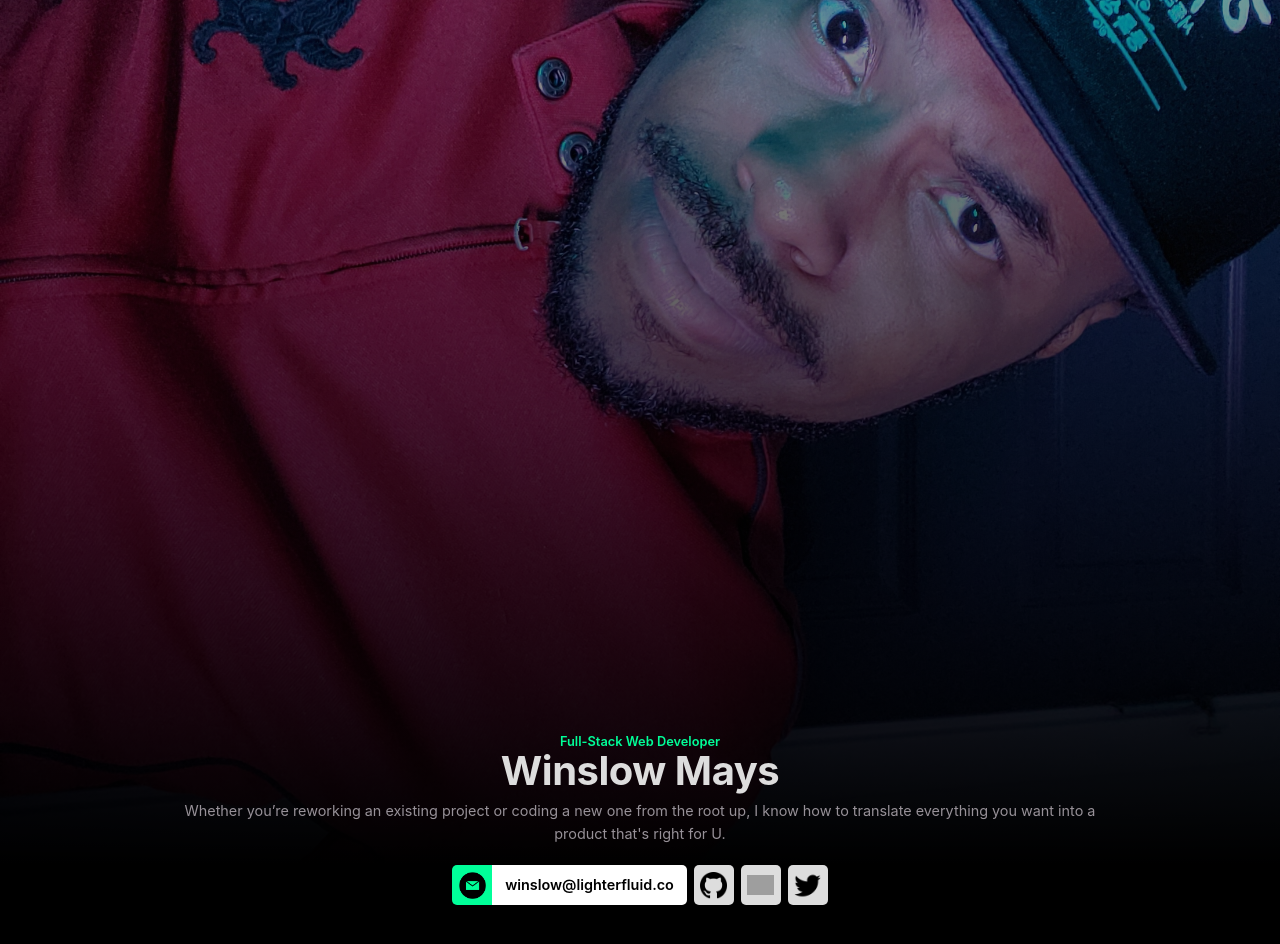
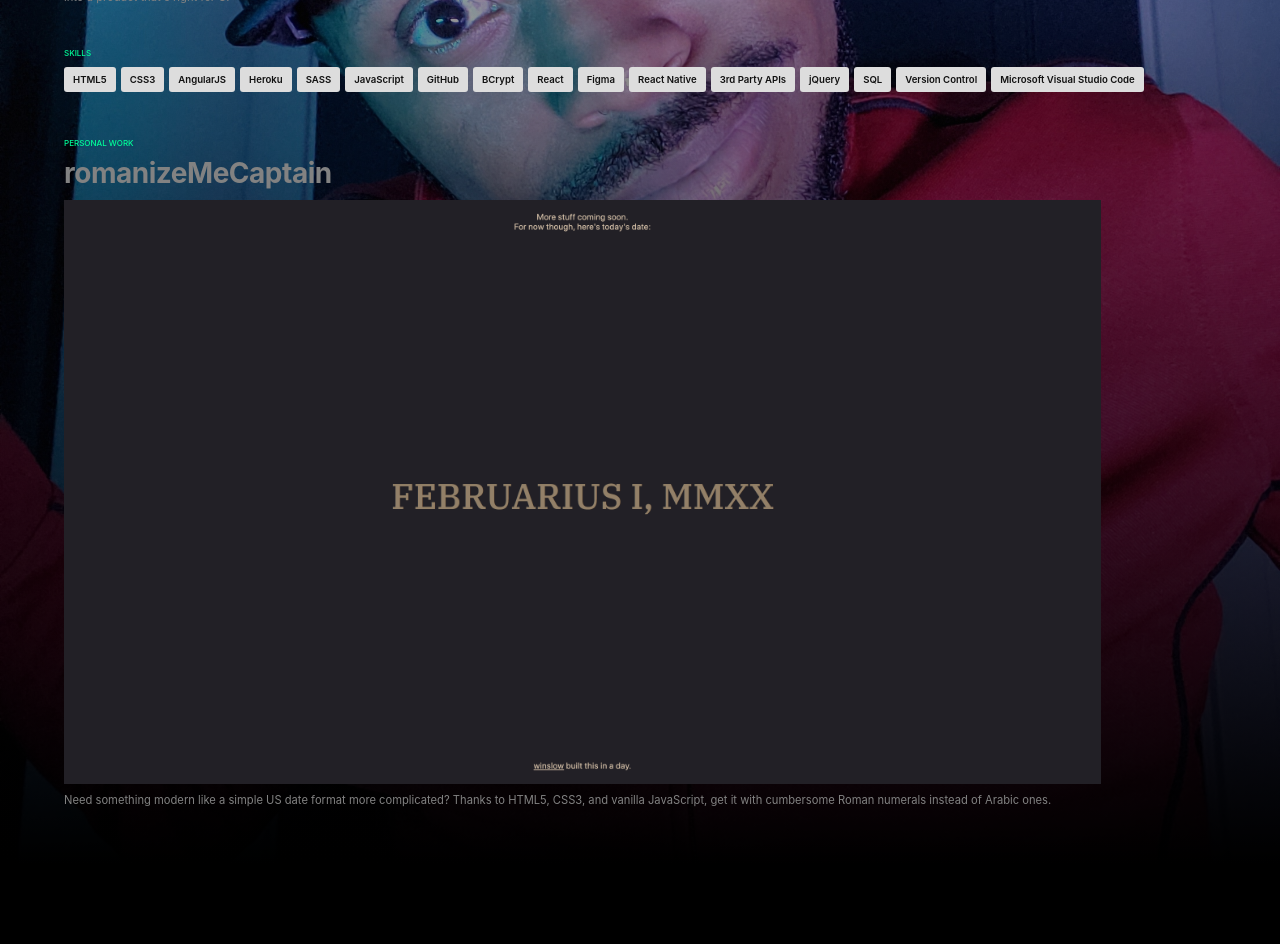
Before and after one commit to winslowdev/lighterfluid, a React (Create React App) app: page /profiles/winslow-mays in a window 1280 px wide. Shown: the part 460-1404 px from the top of the page. Before the commit the page ends 1365 px from the top, so only its background shows below. Built offline with nearby package versions, Linux system fonts and the light colour scheme; grey boxes are pictures that could not be loaded.

Commit message:
added ghost input to name

```diff
--- a/src/App.js
+++ b/src/App.js
@@ -34,7 +34,7 @@ export default class App extends Component {
                 developers: 'Developers & designers',
                 home: 'Captain Planet—he\'s our hero. Gonna take pollution down to zero.',
                 login: 'Developer login',
-                projects: 'Collaborations',
+                projects: 'Collaborative work',
                 skills: 'Stacks, languages & frameworks'
             },
         }
--- a/src/css/index.css
+++ b/src/css/index.css
@@ -130,7 +130,7 @@ footer {
     height: 100%;
     position: fixed;
     padding-top: 40px;
-    z-index: 100;
+    z-index: 9998;
     width: 100%;
 }
 
@@ -436,66 +436,59 @@ button {
     align-items: flex-start;
 }
 
-.profile-head {
-    -webkit-transform: rotate(90deg);
-    -moz-transform: rotate(90deg);
-    -ms-transform: rotate(90deg);
-    -o-transform: rotate(90deg);
-    transform: rotate(90deg);
+
+/* =========================== USER PROFILE */
+/* =========================== USER PROFILE */
+
+.user-profile {
     width: 100%;
 }
 
-
-
-
-
 .profile-cover {
     background-image: linear-gradient(to top, #000000, rgb(18, 18, 18, 0.12));
-    height: 100%;
     position: relative;
-    transform: rotate(-90deg);
-    width: 100%;
-    z-index: 8888;
+    z-index: 100;
+}
+
+.profile-data {
+    align-items: center;
     display: flex;
     flex-direction: column;
-    justify-content: flex-end;
-    align-items: center;
+    height: 100%;
+    justify-content: flex-start;
+    margin: 0 auto;
+    position: relative;
+    top: 200px;
+    width: 90%;
+    z-index: 150;
 }
 
-.profile-info {
+.data-header {
+    align-items: center;
     display: flex;
     flex-direction: column;
-    justify-content: space-around;
-    align-items: center;
-    position: relative;
-    bottom: -75px;
+    justify-content: flex-start;
+    margin-bottom: 50px;
 }
 
-.profile-cover h1 {
-    font-weight: 700;
-    margin-bottom: 10px;
-}
-
-.profile-title {
+.user-designation {
     color: var(--mint);
     font-size: 0.8rem;
     font-weight: 600;
 }
 
-.profile-brand {
-    font-size: 0.7rem;
-    text-align: center;
-    width: 88%;
-    margin: 0 auto;
-    color: #979198;
+.user-name {
+    font-weight: 700;
+    margin-bottom: 10px;
 }
 
-.social-info {
-    margin-top: 20px;
+
+.user-contacts {
+    align-items: flex-start;
     display: flex;
     flex-direction: row;
     justify-content: space-evenly;
-    align-items: flex-start;
+    margin-top: 10px;
 }
 
 .team {
@@ -550,6 +543,64 @@ button {
     align-items: center;
 }
 
+
+/* ========= ABOUT ========= */
+/* ========= ABOUT ========= */
+
+.data-about, .data-skills, .data-projects {
+    margin-bottom: 40px;
+    width: 100%;
+}
+
+.data-title {
+    color: var(--mint);
+    font-size: 0.5rem;
+    font-weight: 500;
+    margin-bottom: 7px;
+    text-transform: uppercase;
+}
+
+.about-me {
+    color: var(--grey);
+}
+
+
+
+.skill-point {
+    background-color: var(--lightgrey);
+    border-radius: 3px;
+    color: var(--darkgrey);
+    font-size: 0.6rem;
+    font-weight: 600;
+    margin-bottom: 5px;
+    margin-right: 5px;
+    padding: 7px 9px;
+}
+
+.skill-point:first-of-type {
+    margin: 0;
+    margin-right: 5px;
+}
+
+.skills-grid {
+    display: flex;
+    flex-direction: row;
+    justify-content: flex-start;
+    align-items: flex-start;
+    flex-wrap: wrap;
+}
+
+.project-grid img {
+    margin-top: 10px;
+    width: 90%;
+    height: auto;
+}
+
+.project-about {
+    margin-top: 5px;
+    width: 93%;
+}
+
 @media screen and (min-width: 375px) {
     .profile-info {
         bottom: -50px;
@@ -596,3 +647,26 @@ button {
         font-size: 0.9rem;
     }
 }
+
+
+/* ----------- EXPERIMENTAL INPUTS */
+/* ----------- EXPERIMENTAL INPUTS */
+
+.hidden {
+    display: none;
+}
+
+.ghost-name {
+    background-color: #00000000;
+    border-radius: 0;
+    color: var(--lightgrey);
+    font-weight: 700;
+    letter-spacing: -0.03rem;
+    padding-bottom: 10px;
+    text-align: center;
+    width: 100%;
+}
+
+.ghost-name::placeholder {
+    opacity: 1
+}
--- a/src/views/Profile.js
+++ b/src/views/Profile.js
@@ -1,7 +1,7 @@
 import React, { Component } from 'react'
-import { ContactMethod } from './components/Snacks'
-import './components/Images'
-import { icons } from './components/Images'
+import { ContactMethod, SkillPoint } from './components/Snacks'
+import { icons, projects } from './components/Images'
+
 
 export class Profile extends Component {
     constructor(props) {
@@ -12,9 +12,50 @@ export class Profile extends Component {
                 isGithub: false,
                 isLinkedin: false,
                 isTwitter: false
+            },
+            ghost: {
+                isName: false
+            },
+            heights: {
+                name: ''
             }
         }
+        this.determineHeights = this.determineHeights.bind(this)
+        this.goGoGadgetGhostInput = this.goGoGadgetGhostInput.bind(this)
+        this.resizeFont = this.resizeFont.bind(this)
         this.toggleContactMethod = this.toggleContactMethod.bind(this)
+    }
+
+    determineHeights() {
+        this.setState({
+            heights: {
+                ...this.state.heights,
+                name: document.getElementById('user-name').offsetHeight
+            }
+        })
+    }
+
+    goGoGadgetGhostInput(type, userInput) {
+        if (type === "name") {
+            this.setState({
+                ghost: {
+                    ...this.state.ghost,
+                    isName: true
+                }
+            })
+        }
+    }
+
+    resizeFont(type, charNumber) {
+        const num = charNumber.length
+
+        if (num <= 12) {
+            return 2.5
+        } else if (num > 12 && num <= 20) {
+            return 1.9
+        } else if (num > 20) {
+            return 1.5
+        }
     }
 
     toggleContactMethod(method) {
@@ -61,22 +102,35 @@ export class Profile extends Component {
         }
     }
 
+    componentDidMount() {
+        this.determineHeights()
+        window.addEventListener('resize', this.determineHeights)
+    }
+
     render() {
         return (
             <React.Fragment>
-                <div className="profile-head" style={{
+                <div className="user-profile" style={{
                     backgroundImage: `url(${require('../images/users/taegeuk-heaven.jpg')})`,
                     backgroundRepeat: 'no-repeat',
                     backgroundSize: 'cover',
                     height: this.props.sizes.currentWidth + 'px',
                 }}>
-                    <div className="profile-cover">
-                        <div className="profile-info">
-                            <p className="profile-title">Full-Stack Web Developer</p>
-                            <h1>Winslow Mays</h1>
-                            <p className="profile-brand">Whether you’re reworking an existing project or coding a new one from the root up, I know how to translate everything you want into a product that's right for U.</p>
-
-                            <div className="social-info">
+                    <div className="profile-cover" style={{ height: this.props.sizes.currentWidth + 'px' }}>
+                        <div className="profile-data">
+                            <div className="data-header">
+                                <p className="user-designation">Full-Stack Web Developer</p>
+                                <input type="text" className={this.state.ghost.isName ? `ghost ghost-name` : `hidden`} placeholder="Winslow Mays" style={{
+                                    height: this.state.heights.name + 'px',
+                                    fontSize: this.resizeFont("name", "Winslow Mays") + 'rem'
+                                }} />
+                                <h1 id="user-name"
+                                    onClick={() => { this.goGoGadgetGhostInput("name", "Winslow Mays")}}
+                                    className={this.state.ghost.isName ? `hidden` : `user-name`}
+                                    style={{
+                                        fontSize: this.resizeFont("name", "Winslow Mays") + 'rem'
+                                    }}>Winslow Mays</h1>
+                                <div className="user-contacts">
                                     <ContactMethod
                                         address="winslow@lighterfluid.co"
                                         addressType="mail"
@@ -118,6 +172,43 @@ export class Profile extends Component {
                                         visible={this.state.contacts.isTwitter} />
                                 </div>
                             </div>
+
+                            <div className="data-about">
+                                <p className="data-title">About</p>
+                                <p className="about-me">Working in linguistics taught me that solving problems isn't always as easy as ABC. Whether it's reworking an existing project or coding a new one from the root up, I know how to translate everything you're looking for into a product that's right for U. </p>
+                            </div>
+
+                            <div className="data-skills">
+                                <p className="data-title">Skills</p>
+                                <div className="skills-grid">
+                                    <SkillPoint skill="HTML5" />
+                                    <SkillPoint skill="CSS3" />
+                                    <SkillPoint skill="AngularJS" />
+                                    <SkillPoint skill="Heroku" />
+                                    <SkillPoint skill="SASS" />
+                                    <SkillPoint skill="JavaScript" />
+                                    <SkillPoint skill="GitHub" />
+                                    <SkillPoint skill="BCrypt" />
+                                    <SkillPoint skill="React" />
+                                    <SkillPoint skill="Figma" />
+                                    <SkillPoint skill="React Native" />
+                                    <SkillPoint skill="3rd Party APIs" />
+                                    <SkillPoint skill="jQuery" />
+                                    <SkillPoint skill="SQL" />
+                                    <SkillPoint skill="Version Control" />
+                                    <SkillPoint skill="Microsoft Visual Studio Code" />
+                                </div>
+                            </div>
+
+                            <div className="data-projects">
+                                <p className="data-title">Personal Work</p>
+                                <div className="project-grid">
+                                    <h2>romanizeMeCaptain</h2>
+                                    <img src={projects.romanizeMeCaptain} alt="romanizeMeCaptain" />
+                                    <p className="project-about">Need something modern like a simple US date format more complicated? Thanks to HTML5, CSS3, and vanilla JavaScript, get it with cumbersome Roman numerals instead of Arabic ones.</p>
+                                </div>
+                            </div>
+                        </div>
                     </div>
                 </div>
             </React.Fragment >
--- a/src/views/components/Images.js
+++ b/src/views/components/Images.js
@@ -14,3 +14,7 @@ export const icons = {
 export const profiles = {
     addison: require('../../images/users/taegeuk-heaven.jpg')
 }
+
+export const projects = {
+    romanizeMeCaptain: require('../../images/projects/romanizemecaptain.png')
+}
--- a/src/views/components/Snacks.js
+++ b/src/views/components/Snacks.js
@@ -48,6 +48,14 @@ export class RectangleTile extends Component {
     }
 }
 
+export class SkillPoint extends Component {
+    render() {
+        return (
+            <div className="skill-point">{this.props.skill}</div>
+        )
+    }
+}
+
 export class SquareTile extends Component {
     render() {
         return (
```
Also changed, not shown: src/images/projects/romanizemecaptain.png (added), src/images/users/taegeuk-heaven.jpg. Lines whose indentation alone changed are shown as unchanged.
